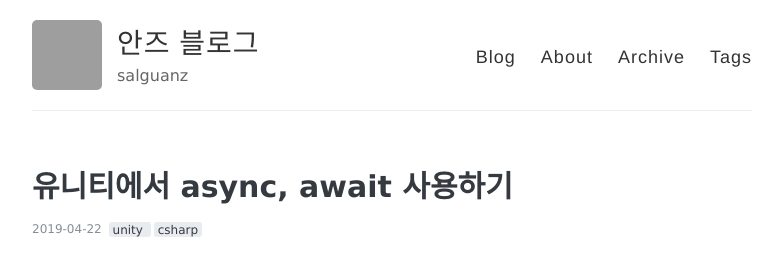
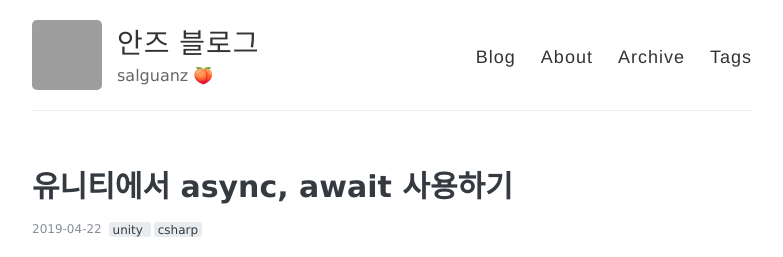
Before and after one commit to chickeningot/chickeningot.github.io, a Jekyll site: the page built from index.html, in a window 1280 px wide. Shown: the top 257 px of the page, without its empty margins (248-1031 px from the left). Built offline with Jekyll 4.4.1, drawn with Linux system fonts in a browser that asks for light colours; the list of posts is cut into pages by our own code; grey boxes are pictures that could not be loaded.

```diff
--- a/_config.yml
+++ b/_config.yml
@@ -6,7 +6,7 @@
 name: 안즈 블로그
 
 # Short bio or description (displayed in the header)
-description: salguanz
+description: salguanz 🍑
 
 #
 # Flags below are optional
```
